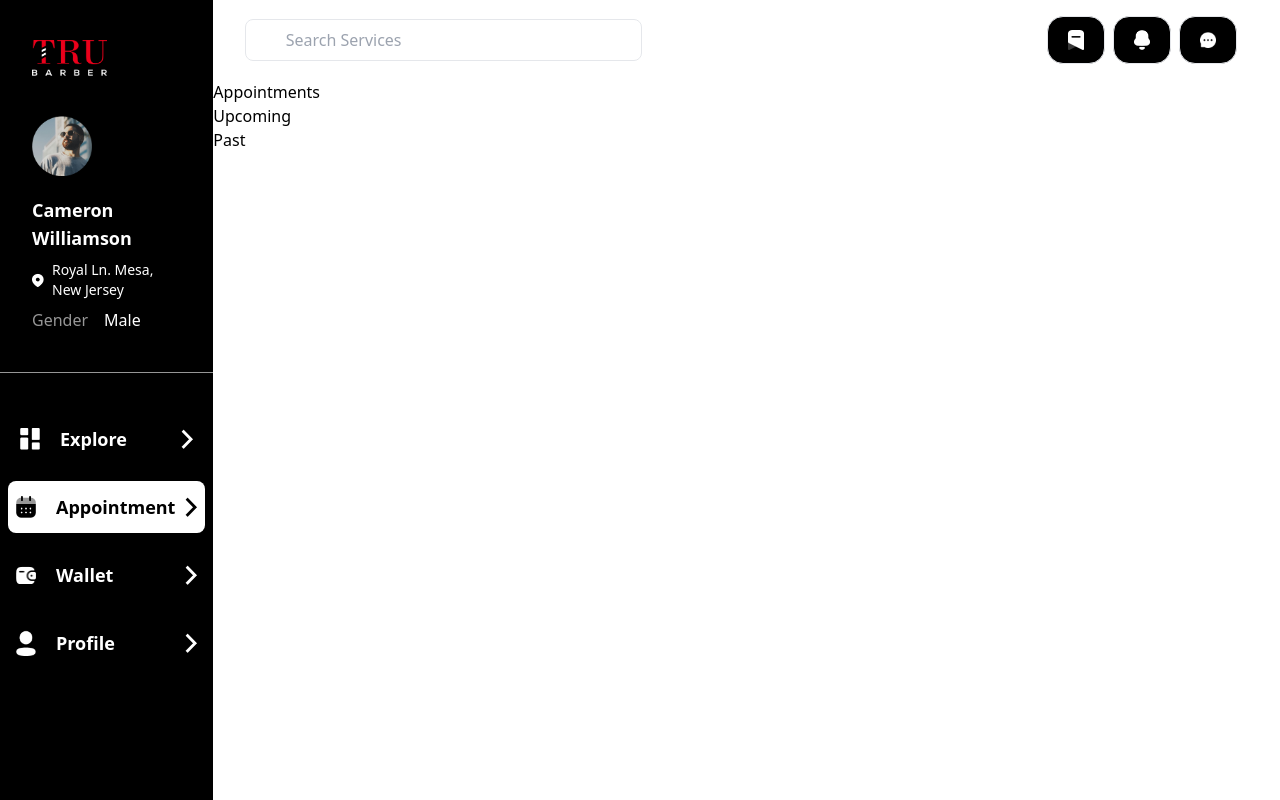
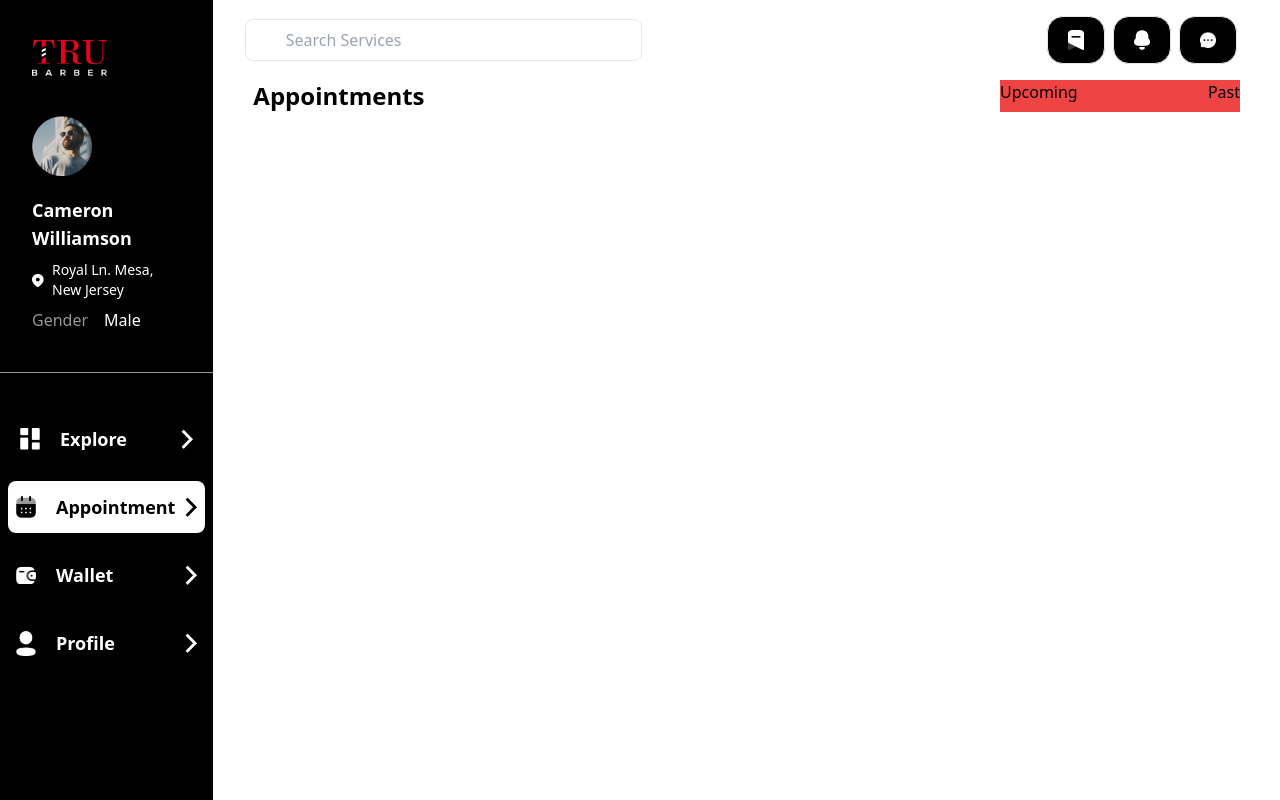
Before and after one commit to Soda-bees/trubarber-web, a React (Create React App) app: page /appointment in a window 1280 px wide. Built offline with nearby package versions, Linux system fonts and the light colour scheme.

Commit message:
working on appointment screen

```diff
--- a/src/screens/Appointment/index.tsx
+++ b/src/screens/Appointment/index.tsx
@@ -4,11 +4,11 @@ type Props = {};
 
 const Appointment = (props: Props) => {
   return (
-    <div>
-      <div>
-        <div>Appointments</div>
-        <div>
-          <div>Upcoming</div>
+    <div className="px-10">
+      <div className="flex flex-row justify-between">
+        <div className="text-2xl font-bold">Appointments</div>
+        <div className="flex flex-row justify-between bg-red-500 w-60">
+          <div >Upcoming</div>
           <div>Past</div>
         </div>
       </div>
--- a/src/screens/PrivacyPolicy/index.tsx
+++ b/src/screens/PrivacyPolicy/index.tsx
@@ -19,15 +19,13 @@ const PrivacyPolicy = (props: Props) => {
           <p>
             The Application collects information when you download and use it. This information may include information such as:
           </p>
-          <ul className="list-disc ml-6 space-y-2">
+          <ul className="list-disc ml-6 space-y-2 mb-2">
             <li>Your device’s Internet Protocol address (e.g. IP address)</li>
-            <li>The pages of the Application that you visit, the time and date of your visit, the time spent on those pages</li>
-            <li>The time spent on the Application</li>
+            <li>Track user's location</li>
             <li>The operating system you use on your mobile device</li>
           </ul>
           <p>
-            The Application collects your device’s location to provide features like personalized content, relevant recommendations, and location-based services. Aggregated and anonymized location data helps the Service Provider to analyze user behavior, identify trends, and improve the Application’s performance.
-          </p>
+          The Application also collects your device’s location data to provide features such as personalized content, relevant recommendations, and location-based services. When you grant location permission, truBarber will track your current location to show you nearby barber shops and provide directions to them. Aggregated and anonymized location data also helps the Service Provider analyze user behavior, identify trends, and improve the Application’s performance.          </p>
         </section>
 
         <section>
```
